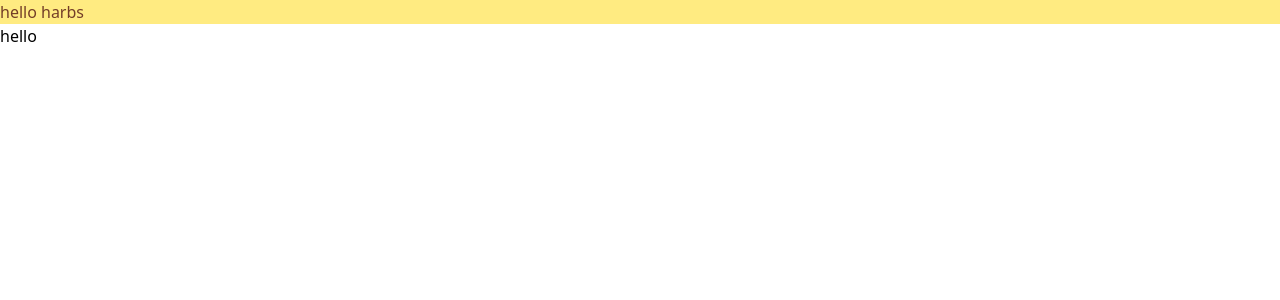
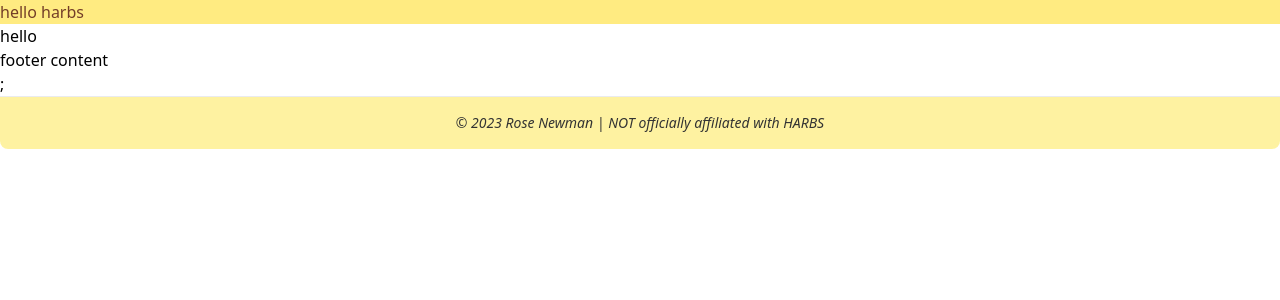
Before and after one commit to rosalie0/harbs-react, a React (Vite) app: page / in a window 1280 px wide. Shown: the top 300 px of the page. Built offline with nearby package versions, Linux system fonts and the light colour scheme.

Commit message:
footer contains only copyright

```diff
--- a/src/App.tsx
+++ b/src/App.tsx
@@ -1,5 +1,6 @@
 import React from "react";
 import reactLogo from "./assets/react.svg";
+import Footer from "./components/footer/Footer";
 import Test from "./components/Test";
 import viteLogo from "/vite.svg";
 
@@ -8,6 +9,7 @@ function App() {
     <div className="App">
       <Test />
       <div>hello</div>
+      <Footer />
     </div>
   );
 }
--- /dev/null
+++ b/src/components/footer/Copyright.tsx
@@ -0,0 +1,22 @@
+import React from "react";
+
+function Copyright() {
+  /*
+  1. The copyright symbol © or the word “copyright”
+  2. The name of the copyright owner or author of the work
+  3. The year the content was published, which can be different from the year of creation
+  4. Your statement of the rights you’re reserving over the materials
+  */
+  return (
+    <div
+      id="footer"
+      className="bg-yellow-200 opacity-80 rounded-b-lg flex gap-1 flex-col md:flex-row items-center flex-wrap justify-center align-middle p-4 border-t dark:border-stone-500"
+    >
+      <p className="text-sm font-source italic">
+        © 2023 Rose Newman | NOT officially affiliated with HARBS
+      </p>
+    </div>
+  );
+}
+
+export default Copyright;
--- /dev/null
+++ b/src/components/footer/Footer.tsx
@@ -0,0 +1,13 @@
+import React from "react";
+import Copyright from "./Copyright";
+
+const Footer = () => {
+  return (
+    <div>
+      <div>footer content</div>;
+      <Copyright />
+    </div>
+  );
+};
+
+export default Footer;
```
